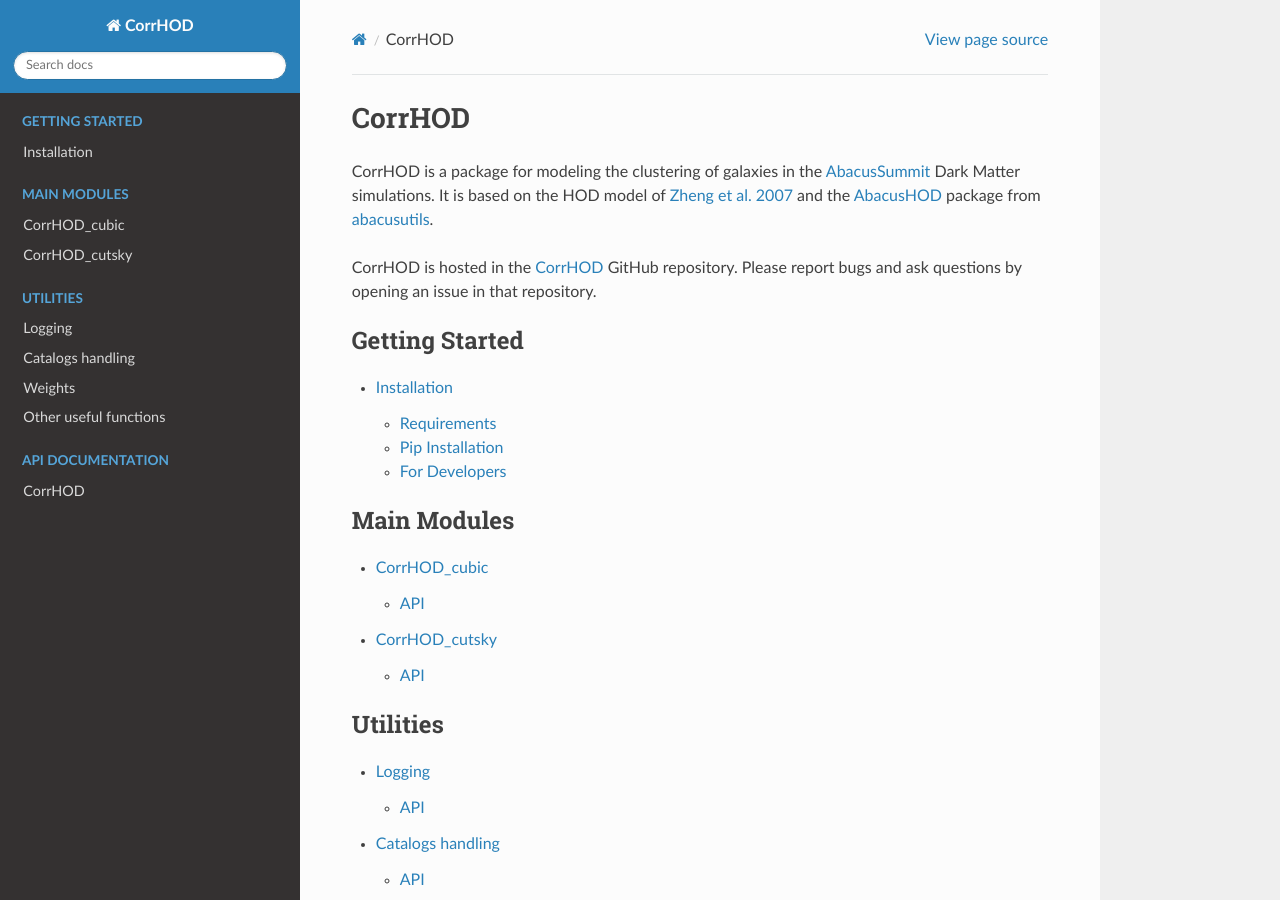
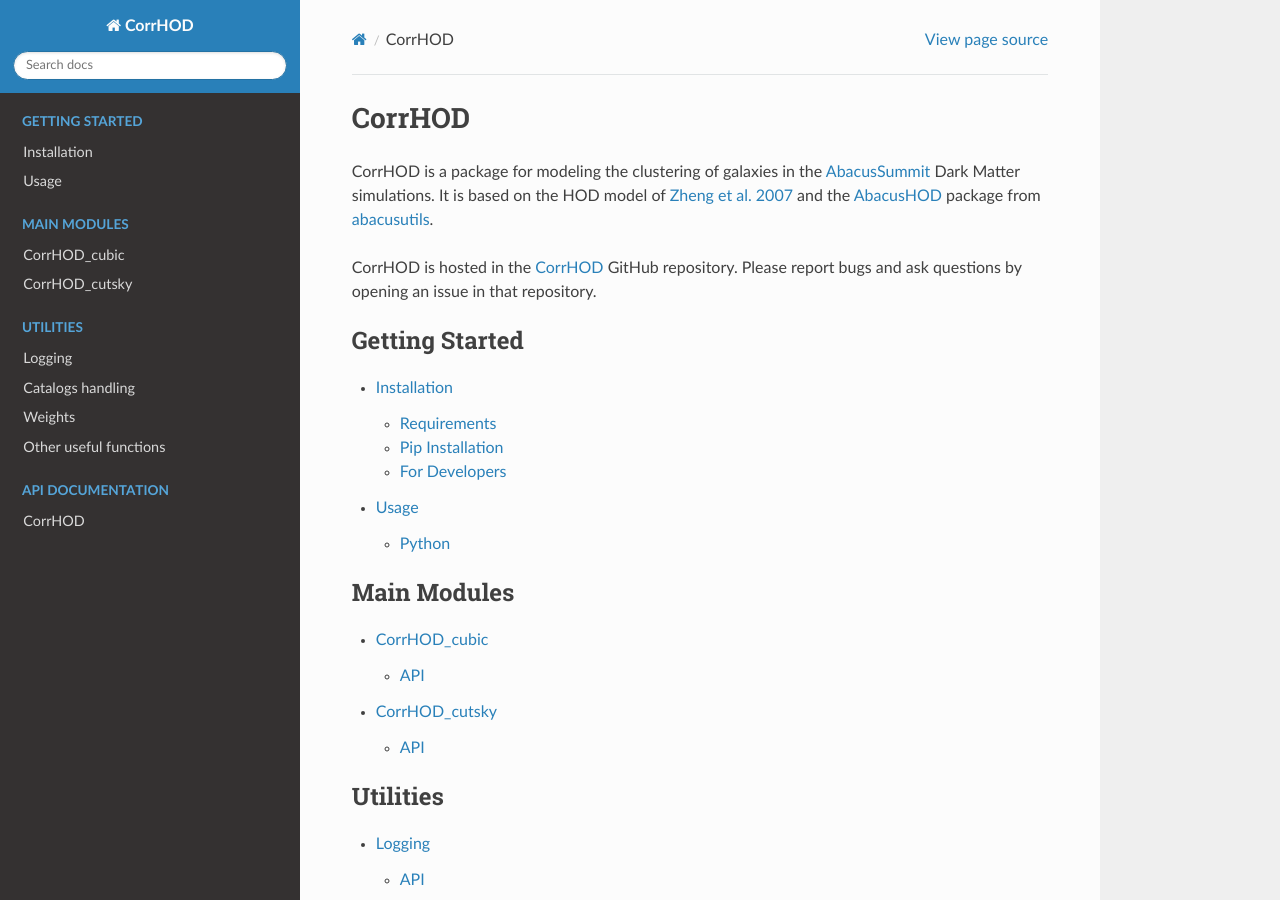
Before and after one commit to SBouchard01/CorrHOD, a Sphinx documentation site: the page built from docs/index.rst, in a window 1280 px wide and 900 px high. Built offline with Sphinx 7.4.7 and the Read the Docs theme 2.0.0, drawn with Linux system fonts in a browser that asks for light colours; pages that are not in the unit, such as notebooks, are missing from menus.

Commit message:
added usage back

```diff
--- a/docs/conf.py
+++ b/docs/conf.py
@@ -53,6 +53,8 @@
 napoleon_google_docstring = False
 napoleon_numpy_docstring = True
 
+autodoc_preserve_defaults = True # Keep the default values of the parameters instead of replacing them with their values
+
 # -- Options for HTML output -------------------------------------------------
 
 # The theme to use for HTML and HTML Help pages.  See the documentation for
--- a/docs/index.rst
+++ b/docs/index.rst
@@ -21,6 +21,7 @@
    :caption: Getting Started
 
    installation
+   usage
 
 .. toctree::
    :maxdepth: 2
```
